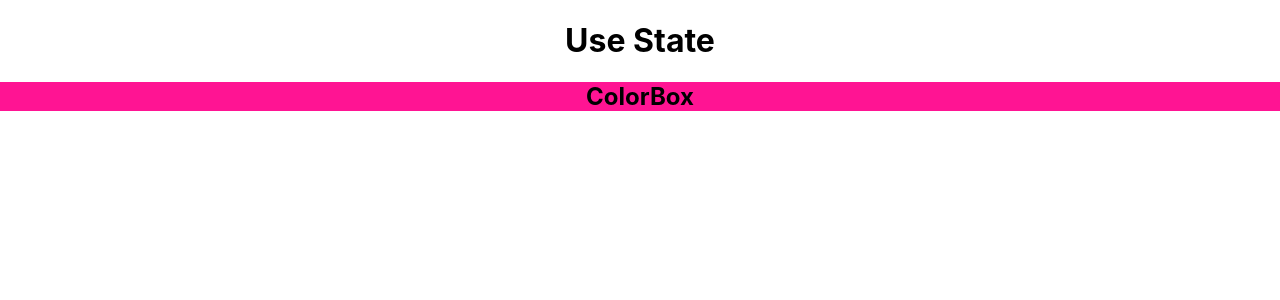
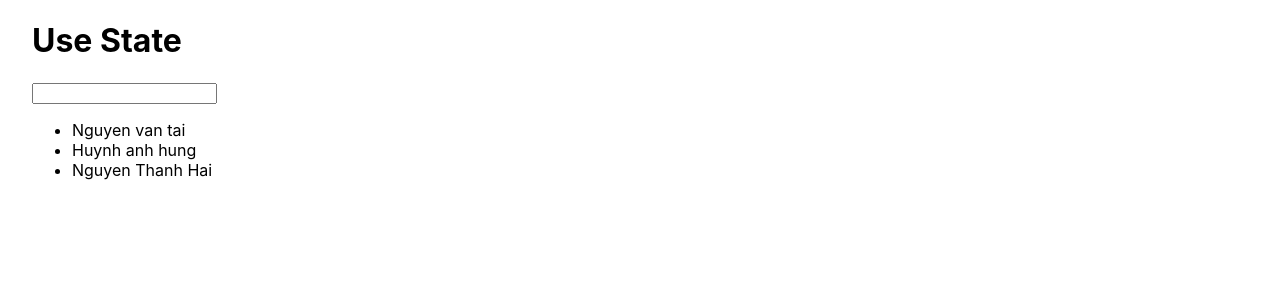
Before and after one commit to taidev98/react-hooks-basic, a React (Create React App) app: page / in a window 1280 px wide. Shown: the top 300 px of the page. Built offline with nearby package versions, Linux system fonts and the light colour scheme.

Commit message:
Todolist - add item & detele item

```diff
--- a/src/App.css
+++ b/src/App.css
@@ -1,7 +1,3 @@
-.App {
-  text-align: center;
-}
-
 .App-logo {
   height: 40vmin;
   pointer-events: none;
@@ -36,3 +32,9 @@
     transform: rotate(360deg);
   }
 }
+li {
+  cursor: pointer;
+}
+.App {
+  padding-left: 2rem;
+}
--- a/src/App.js
+++ b/src/App.js
@@ -1,12 +1,34 @@
-import React from "react";
+import React, { useState } from "react";
 import "./App.css";
-import ColorBox from "./components/ColorBox";
+import TodoList from "./components/TodoList";
+import TodoForm from "./components/TodoForm";
 
 function App() {
+  const [todoList, setTodoList] = useState([
+    { id: 1, title: "Nguyen van tai" },
+    { id: 2, title: "Huynh anh hung" },
+    { id: 3, title: "Nguyen Thanh Hai" },
+  ]);
+  const handleTodoClick = (todo) => {
+    const index = todoList.findIndex((x) => x.id === todo.id);
+    if (index < 0) return;
+
+    const newTodoList = [...todoList];
+    newTodoList.splice(index, 1);
+    setTodoList(newTodoList);
+  };
+  const handleTodoSubmit = (formValues) => {
+    setTodoList([
+      ...todoList,
+      { id: todoList.length + 1, title: formValues.title },
+    ]);
+    console.log(todoList);
+  };
   return (
     <div className="App">
       <h1>Use State</h1>
-      <ColorBox />
+      <TodoForm onTodoSubmit={handleTodoSubmit} />
+      <TodoList todos={todoList} onTodoClick={handleTodoClick} />
     </div>
   );
 }
--- /dev/null
+++ b/src/components/TodoForm/index.js
@@ -0,0 +1,36 @@
+import React, { useState } from "react";
+import PropTypes from "prop-types";
+
+TodoForm.propTypes = {
+  onTodoSubmit: PropTypes.func,
+};
+TodoForm.defaultProps = {
+  onTodoSubmit: null,
+};
+
+function TodoForm(props) {
+  const { onTodoSubmit } = props;
+  const [value, setValue] = useState("");
+
+  const handleValueChange = (e) => {
+    setValue(e.target.value);
+  };
+  const handleSubmit = (e) => {
+    e.preventDefault();
+    if (!onTodoSubmit) return;
+    const formValues = {
+      title: value,
+    };
+    onTodoSubmit(formValues);
+    setValue("");
+  };
+  return (
+    <div>
+      <form onSubmit={handleSubmit}>
+        <input type="text" value={value} onChange={handleValueChange}></input>
+      </form>
+    </div>
+  );
+}
+
+export default TodoForm;
--- /dev/null
+++ b/src/components/TodoList/index.js
@@ -0,0 +1,29 @@
+import React from "react";
+import PropTypes from "prop-types";
+
+TodoList.propTypes = {
+  todos: PropTypes.array,
+  onTodoClick: PropTypes.func,
+};
+TodoList.defaultProps = {
+  todos: [],
+  onTodoClick: null,
+};
+
+function TodoList(props) {
+  const { todos, onTodoClick } = props;
+
+  return (
+    <div>
+      <ul>
+        {todos.map((todo) => (
+          <li key={todo.id} onClick={() => onTodoClick(todo)}>
+            {todo.title}
+          </li>
+        ))}
+      </ul>
+    </div>
+  );
+}
+
+export default TodoList;
```
